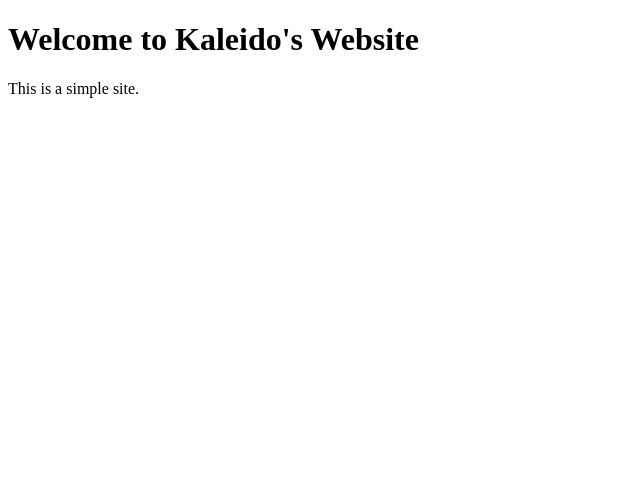
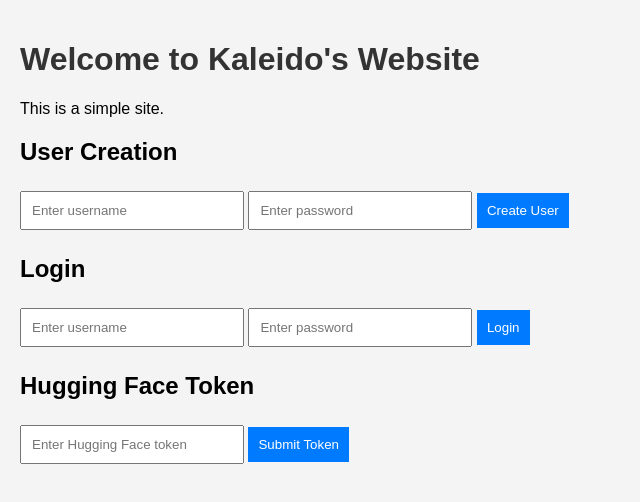
Before and after one commit to MausamSakeena/mausamsakeena.github.io, a plain HTML site: page index.html in a window 1280 px wide. Shown: the whole page, without its empty margins (0-640 px from the left). Drawn offline with Linux system fonts and the light colour scheme.

Commit message:
Update index.html

```diff
--- a/index.html
+++ b/index.html
@@ -4,9 +4,73 @@
     <meta charset="UTF-8">
     <meta name="viewport" content="width=device-width, initial-scale=1.0">
     <title>Kaleido's Website</title>
+    <style>
+        body {
+            font-family: Arial, sans-serif;
+            background-color: #f4f4f4;
+            margin: 0;
+            padding: 20px;
+        }
+        h1 {
+            color: #333;
+        }
+        form {
+            margin-top: 20px;
+        }
+        input {
+            padding: 10px;
+            margin: 5px 0;
+            width: 200px;
+        }
+        button {
+            padding: 10px;
+            background-color: #007bff;
+            color: white;
+            border: none;
+            cursor: pointer;
+        }
+        button:hover {
+            background-color: #0056b3;
+        }
+    </style>
 </head>
 <body>
     <h1>Welcome to Kaleido's Website</h1>
     <p>This is a simple site.</p>
+
+    <h2>User Creation</h2>
+    <form id="userForm">
+        <input type="text" id="username" placeholder="Enter username" required>
+        <input type="password" id="password" placeholder="Enter password" required>
+        <button type="submit">Create User</button>
+    </form>
+
+    <h2>Login</h2>
+    <form id="loginForm">
+        <input type="text" id="loginUsername" placeholder="Enter username" required>
+        <input type="password" id="loginPassword" placeholder="Enter password" required>
+        <button type="submit">Login</button>
+    </form>
+
+    <h2>Hugging Face Token</h2>
+    <input type="text" id="huggingFaceToken" placeholder="Enter Hugging Face token">
+    <button id="submitToken">Submit Token</button>
+
+    <script>
+        // Add JavaScript functionality for user creation and login
+        document.getElementById('userForm').onsubmit = function(e) {
+            e.preventDefault();
+            alert('User created: ' + document.getElementById('username').value);
+        };
+
+        document.getElementById('loginForm').onsubmit = function(e) {
+            e.preventDefault();
+            alert('Logged in as: ' + document.getElementById('loginUsername').value);
+        };
+
+        document.getElementById('submitToken').onclick = function() {
+            alert('Hugging Face token submitted: ' + document.getElementById('huggingFaceToken').value);
+        };
+    </script>
 </body>
 </html>
```
